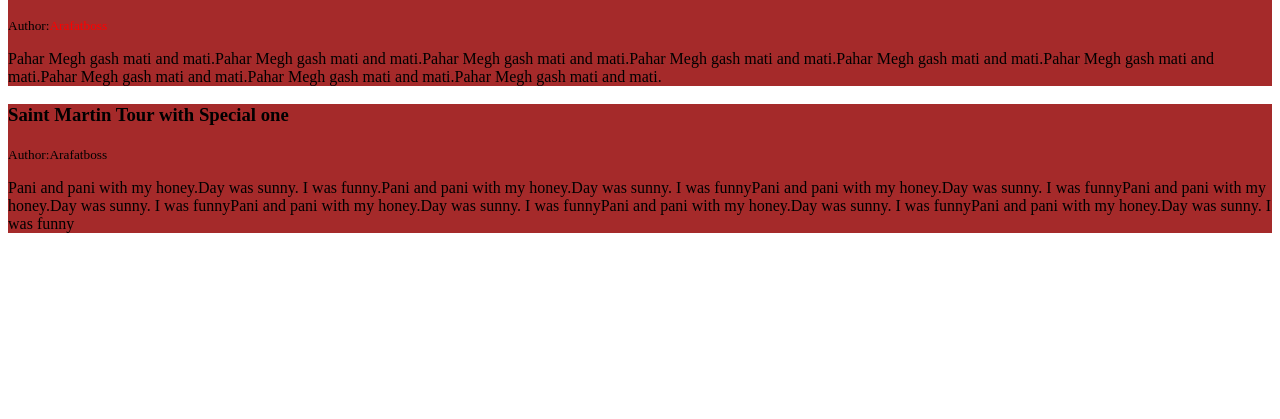
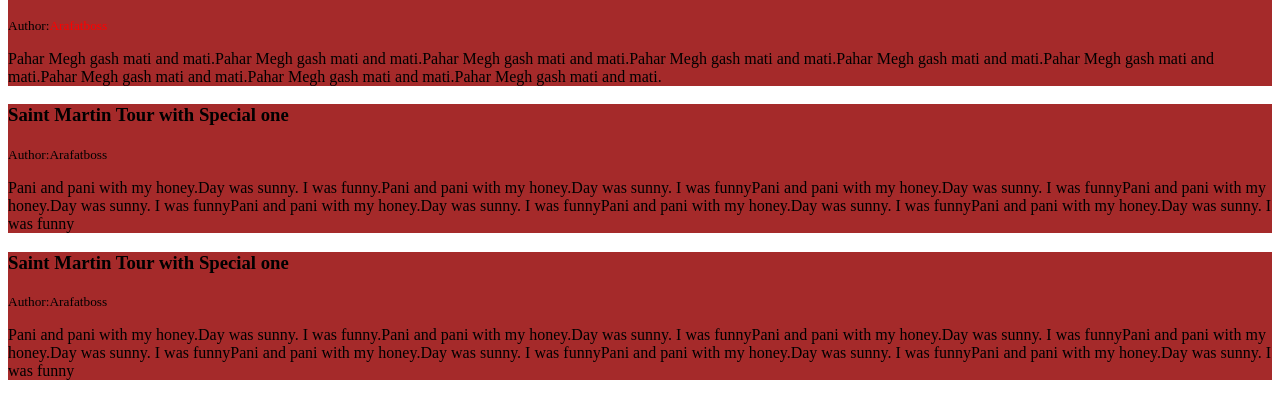
Before and after one commit to Faim-717/Web_developing, a plain HTML site: page Milestone 1/module 2/Pretty CSS/my blogs.html in a window 1280 px wide. Shown: the part 105-524 px from the top of the page. Drawn offline with Linux system fonts and the light colour scheme.

Commit message:
my blogs is updated

```diff
--- a/Milestone 1/module 2/Pretty CSS/my blogs.html
+++ b/Milestone 1/module 2/Pretty CSS/my blogs.html
@@ -26,5 +26,10 @@
           <small>Author:<span class="Author-Name">Arafatboss</span></small>
           <p>Pani and pani with my honey.Day was sunny. I was funny.Pani and pani with my honey.Day was sunny. I was funnyPani and pani with my honey.Day was sunny. I was funnyPani and pani with my honey.Day was sunny. I was funnyPani and pani with my honey.Day was sunny. I was funnyPani and pani with my honey.Day was sunny. I was funnyPani and pani with my honey.Day was sunny. I was funny</p>
       </div>
+      <div class="blog">
+        <h3>Saint Martin Tour with Special one</h3>
+        <small>Author:<span class="Author-Name">Arafatboss</span></small>
+        <p>Pani and pani with my honey.Day was sunny. I was funny.Pani and pani with my honey.Day was sunny. I was funnyPani and pani with my honey.Day was sunny. I was funnyPani and pani with my honey.Day was sunny. I was funnyPani and pani with my honey.Day was sunny. I was funnyPani and pani with my honey.Day was sunny. I was funnyPani and pani with my honey.Day was sunny. I was funny</p>
+    </div>
 </body>
 </html>
```
